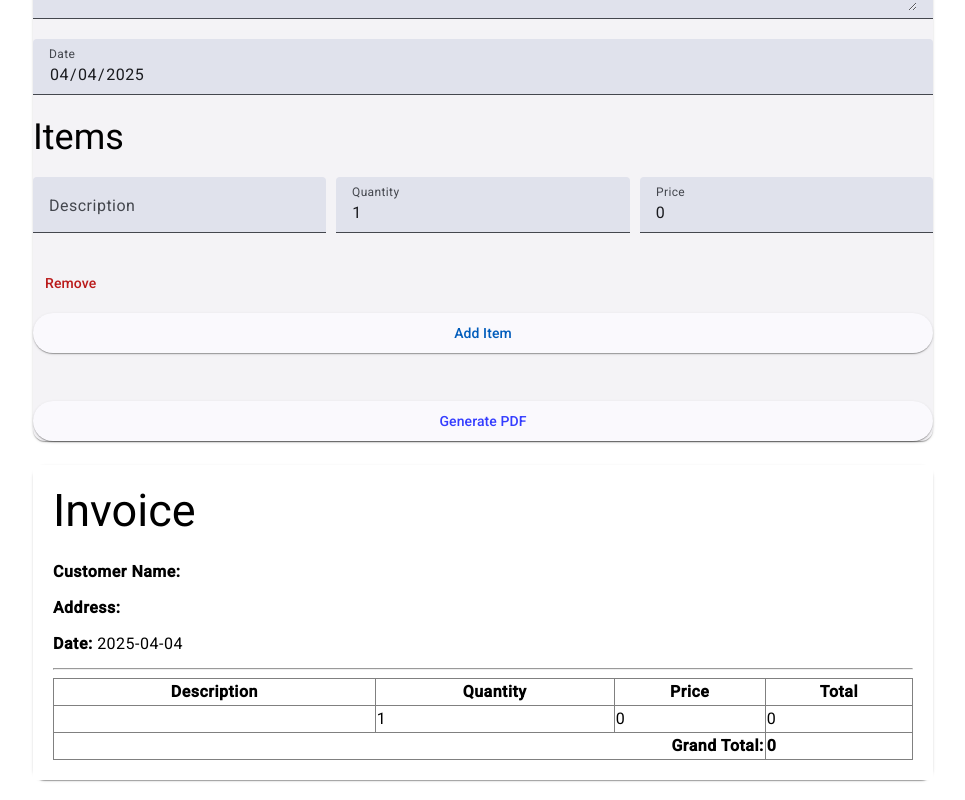
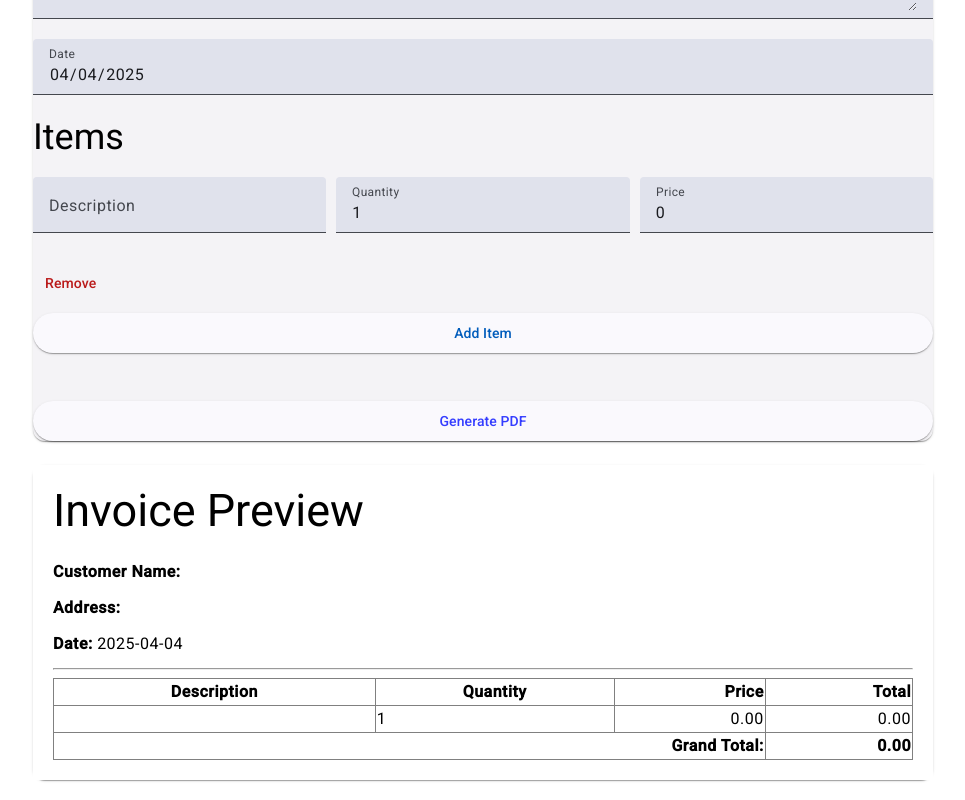
Before and after one commit to Bhagyadilhara/invoicee_app, an Angular app: page / in a window 1280 px wide. Shown: the part 231-1031 px from the top of the page, without its empty margins (157-1122 px from the left). Built offline with nearby package versions, Linux system fonts and the light colour scheme.

Commit message:
added some UI changes

```diff
--- a/src/app/app.component.html
+++ b/src/app/app.component.html
@@ -47,7 +47,7 @@
   <!-- PDF Preview -->
   <mat-card>
     <div #invoiceContent style="padding: 20px; background: white; max-width: 100%; overflow-x: auto;">
-      <h2>Invoice</h2>
+      <h2>Invoice Preview</h2>
       <p><strong>Customer Name:</strong> {{ invoice.customerName }}</p>
       <p><strong>Address:</strong> {{ invoice.address }}</p>
       <p><strong>Date:</strong> {{ invoice.date }}</p>
@@ -57,20 +57,20 @@
           <tr>
             <th>Description</th>
             <th>Quantity</th>
-            <th>Price</th>
-            <th>Total</th>
+            <th style="text-align: right;">Price</th>
+            <th style="text-align: right;">Total</th>
           </tr>
         </thead>
         <tbody>
           <tr *ngFor="let item of invoice.items">
             <td>{{ item.description }}</td>
             <td>{{ item.quantity }}</td>
-            <td>{{ item.price }}</td>
-            <td>{{ item.quantity * item.price }}</td>
+            <td style="text-align: right;">{{ item.price | number: '1.2-2' }}</td>
+            <td style="text-align: right;">{{ (item.quantity * item.price)  | number: '1.2-2' }}</td>
           </tr>
           <tr>
             <td colspan="3" style="text-align: right"><strong>Grand Total:</strong></td>
-            <td><strong>{{ total }}</strong></td>
+            <td style="text-align: right;"><strong>{{ total | number: '1.2-2' }}</strong></td>
           </tr>
         </tbody>
       </table>
```
